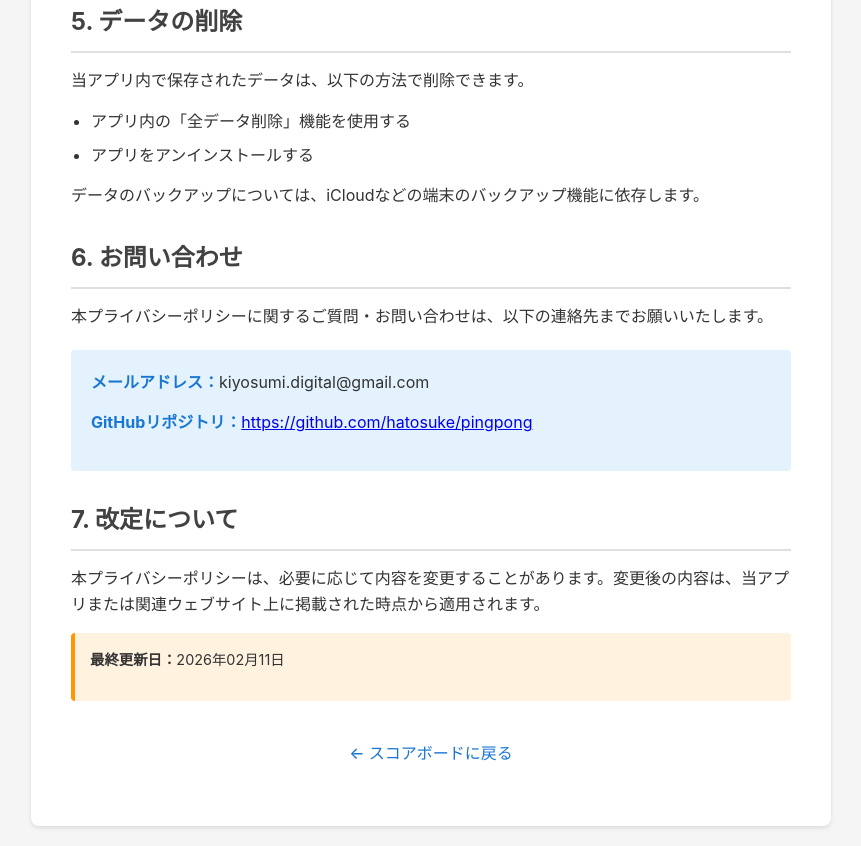
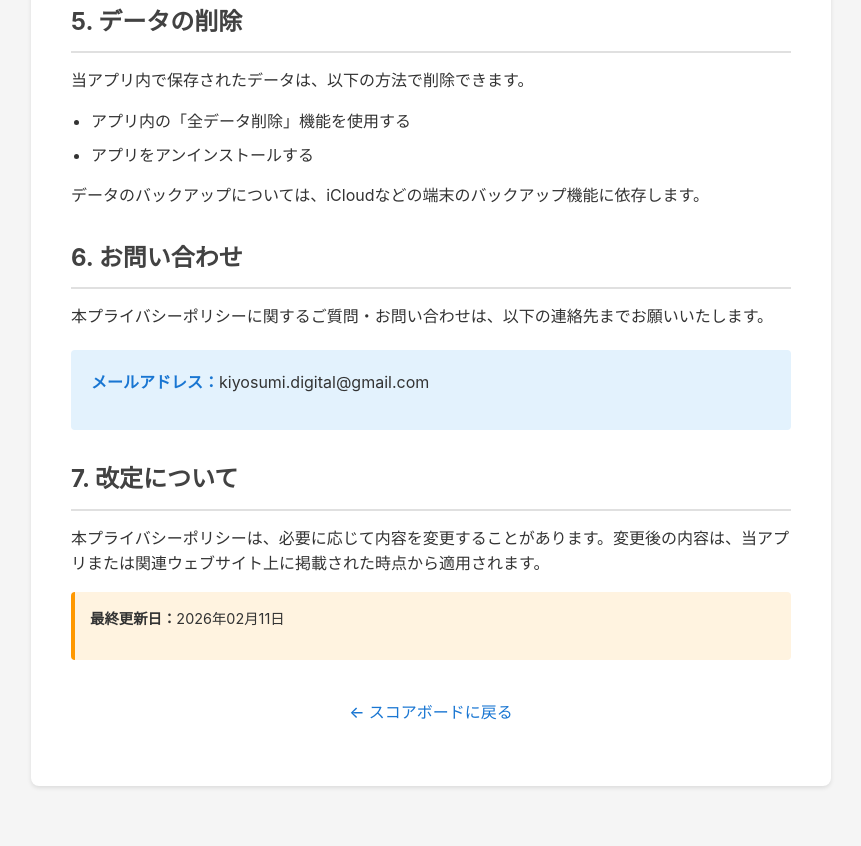
Before and after one commit to hatosuke/hatosuke.github.io, a plain HTML site: page pingpong/privacy.html in a window 1280 px wide. Shown: the part 1250-2096 px from the top of the page, without its empty margins (209-1070 px from the left). After the commit the page ends 2056 px from the top, so only its background shows below. Drawn offline with Linux system fonts and the light colour scheme.

Commit message:
Update privacy.html

```diff
--- a/pingpong/privacy.html
+++ b/pingpong/privacy.html
@@ -225,7 +225,7 @@
 
       <div class="contact-info">
         <p><strong>メールアドレス：</strong>kiyosumi.digital@gmail.com</p>
-        <p><strong>GitHubリポジトリ：</strong><a href="https://github.com/hatosuke/pingpong" target="_blank" rel="noopener noreferrer">https://github.com/hatosuke/pingpong</a></p>
+
       </div>
     </div>
 
```
